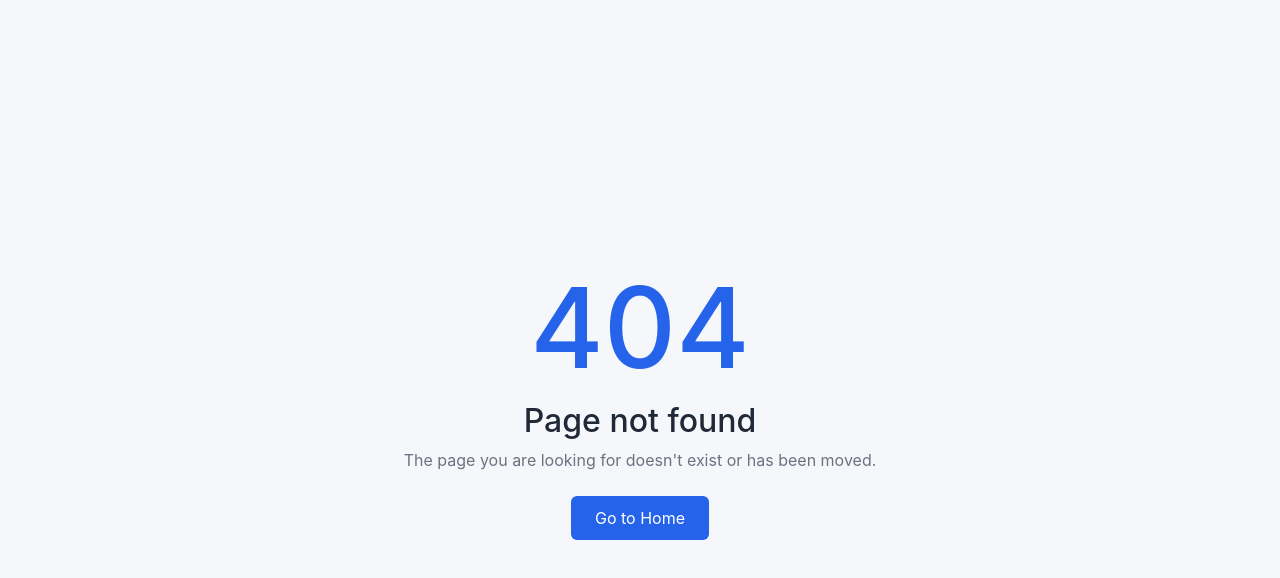
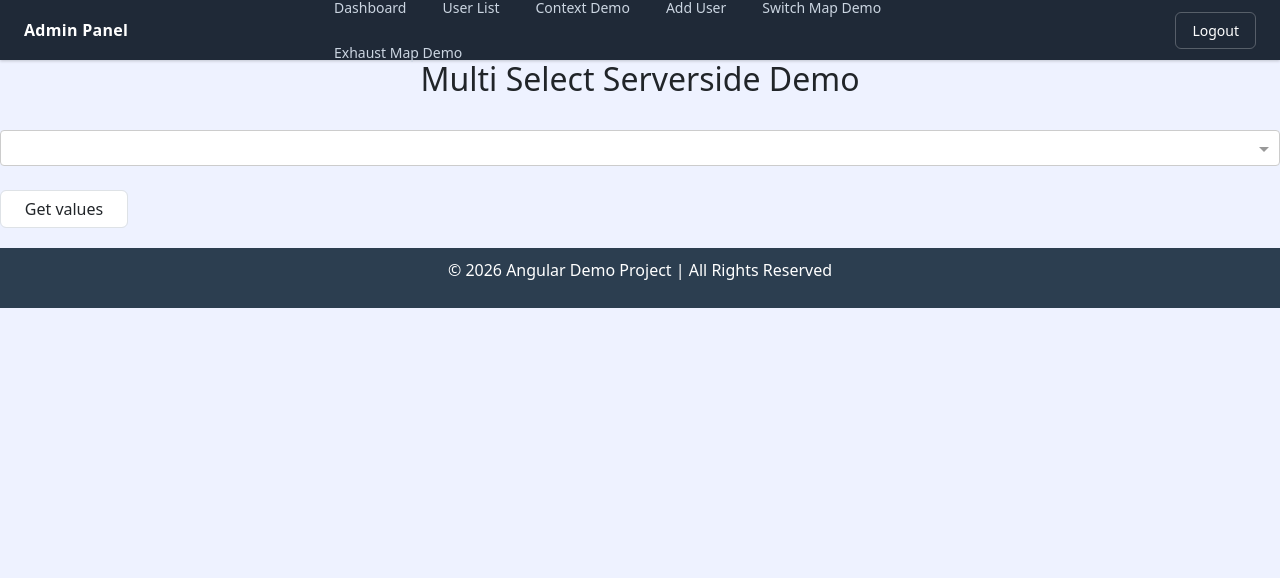
Before and after one commit to Vivek22101994/Angular-Demo, an Angular app: page /multiSelect in a window 1280 px wide. Before the commit this address had no page. Shown: the top 578 px of the page. Built offline with nearby package versions, Linux system fonts and the light colour scheme.

Commit message:
ng Select created For Server side multi Select

```diff
--- a/angular.json
+++ b/angular.json
@@ -29,6 +29,7 @@
               }
             ],
             "styles": [
+                  "node_modules/@ng-select/ng-select/themes/default.theme.css",
                   "node_modules/bootstrap/dist/css/bootstrap.min.css",
                   "src/styles.css"
                 ]
--- a/package.json
+++ b/package.json
@@ -18,6 +18,7 @@
     "@angular/forms": "^22.1.0",
     "@angular/platform-browser": "^22.1.0",
     "@angular/router": "^22.1.0",
+    "@ng-select/ng-select": "^24.2.1",
     "bootstrap": "^5.3.8",
     "rxjs": "~7.8.0",
     "tslib": "^2.3.0",
--- a/src/app/app.routes.ts
+++ b/src/app/app.routes.ts
@@ -13,5 +13,6 @@ export const routes: Routes = [
     { path: 'nameForm',loadComponent:() => import('./nameform/nameform').then(m=>m.Nameform) },
     { path: 'switchMap',loadComponent:() => import('./switch-map-demo/switch-map-demo').then(m=>m.SwitchMapDemo) },
     { path: 'concatmap',loadComponent:() => import('./concatmap/concatmap').then(m=>m.Concatmap) },
+    { path: 'multiSelect',loadComponent:() => import('./multiselect/multiselect').then(m=>m.Multiselect) },
     { path: '**',loadComponent:() => import('./not-found/not-found').then(m=>m.NotFound) },
 ];
--- a/src/app/concatmap/concatmap.ts
+++ b/src/app/concatmap/concatmap.ts
@@ -8,7 +8,6 @@ interface UserData {
   id: number;
   title: string;
 }
-
 
 @Component({
   imports: [HeaderComponent, Footer],
--- /dev/null
+++ b/src/app/multiselect/multiselect.html
@@ -0,0 +1 @@
+<p>multiselect works!</p>
--- /dev/null
+++ b/src/app/multiselect/multiselect.ts
@@ -0,0 +1,68 @@
+import { Component } from '@angular/core';
+import { HttpClient } from '@angular/common/http';
+import { NgSelectModule } from '@ng-select/ng-select';
+import { AsyncPipe } from '@angular/common';
+import { FormsModule } from '@angular/forms';
+import {
+  Observable, Subject, concat, of,
+  catchError, debounceTime, distinctUntilChanged, switchMap, tap
+} from 'rxjs';
+import { HeaderComponent } from '../header/header';
+import { Footer } from '../footer/footer';
+
+interface UserData {
+  id: number;
+  title: string;
+}
+@Component({
+  imports: [NgSelectModule, AsyncPipe, FormsModule,HeaderComponent,Footer],
+  selector: 'app-multiselect',
+  styleUrl: './multiselect.css',
+  template: `
+    <app-header></app-header>
+    <h2 style="text-align:center">Multi Select Serverside Demo</h2>
+    <br/>
+    <ng-select
+      [items]="(items$ | async) ?? []"
+      bindLabel="title"
+      bindValue="id"
+      [multiple]="true"
+      [loading]="loading"
+      [typeahead]="search$"
+      [minTermLength]="2"
+      [virtualScroll]="true"
+      typeToSearchText="Type 2+ characters to search"
+      [(ngModel)]="selectedIds">
+    </ng-select>
+    <br/>
+    <button type="button" class="form-control" style="width:10%" (click)="getValues()">Get values</button>
+    <app-footer></app-footer>
+  `
+})
+export class Multiselect {
+
+items$!: Observable<UserData[]>;
+  search$ = new Subject<string>();
+  loading = false;
+  selectedIds: number[] = [];
+
+  constructor(private http: HttpClient) {
+    this.items$ = concat(
+      of([]), // initial empty list
+      this.search$.pipe(
+        debounceTime(300),
+        distinctUntilChanged(),
+        tap(() => (this.loading = true)),
+        switchMap(term =>
+          this.http.get<UserData[]>('https://jsonplaceholder.typicode.com/posts/',{ params:{ title_like: term } }).pipe(
+            catchError(() => of([])),
+            tap(() => (this.loading = false))
+          )
+        )
+      )
+    );
+  }
+  getValues(){
+    console.log(this.selectedIds);
+  }
+}
```
Also changed, not shown: src/app/adduser/adduser.ts (+4 -12 lines), src/app/multiselect/multiselect.css (added), 2 other files (tests, documents, lock files or other folders).
